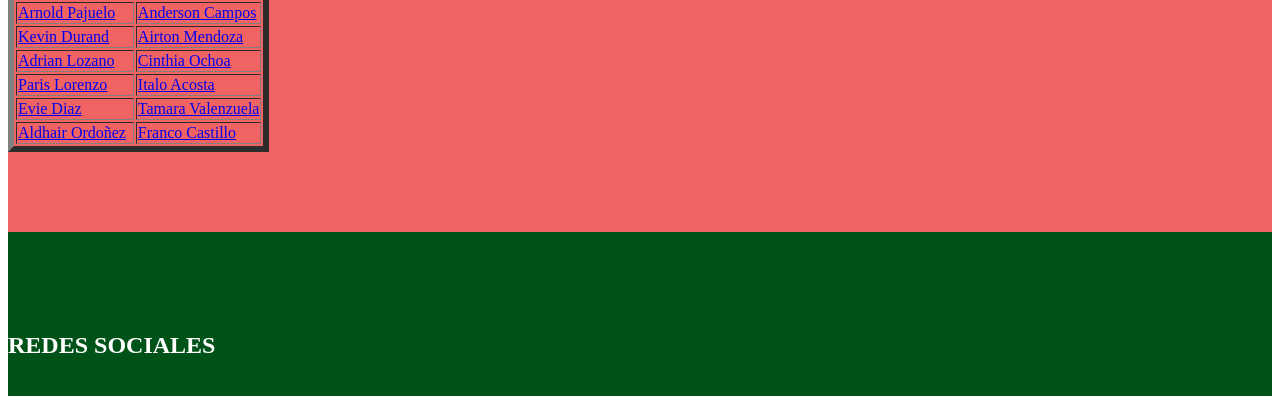
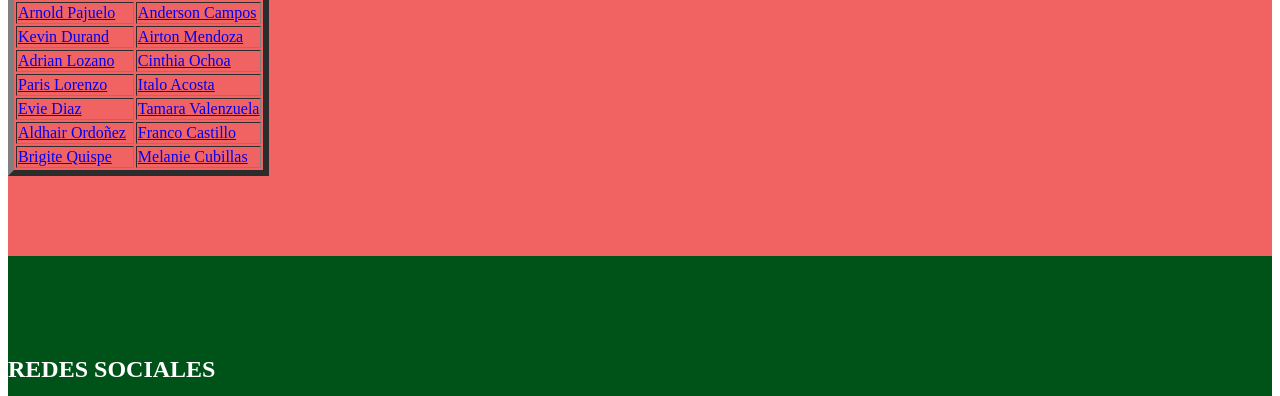
Before and after one commit to sebastianhuarancalezcano/sebastianhuarancalezcano.github.io, a plain HTML site: page index.html in a window 1280 px wide. Shown: the part 1277-1673 px from the top of the page. Drawn offline with Linux system fonts and the light colour scheme; files whose address does not match are found by name.

Commit message:
Update index.html

```diff
--- a/index.html
+++ b/index.html
@@ -173,6 +173,10 @@ color:#fff;
 		<td><a href="https://aldhair123.000webhostapp.com/">Aldhair Ordoñez</a></td>
 		<td><a href="https://francocastillosanchez.github.io/">Franco Castillo</a></td>
 		</tr>
+		<tr>
+		<td><a href="https://brigiteemilianaquispemartini.000webhostapp.com/">Brigite Quispe</a></td>
+		<td><a href="https://melanie-cubillas.github.io/Melanie-Illari-Cubillas-Alfaro/">Melanie Cubillas</a></td>
+		</tr>
 		</left></table border="6">
 </section>
 
```
